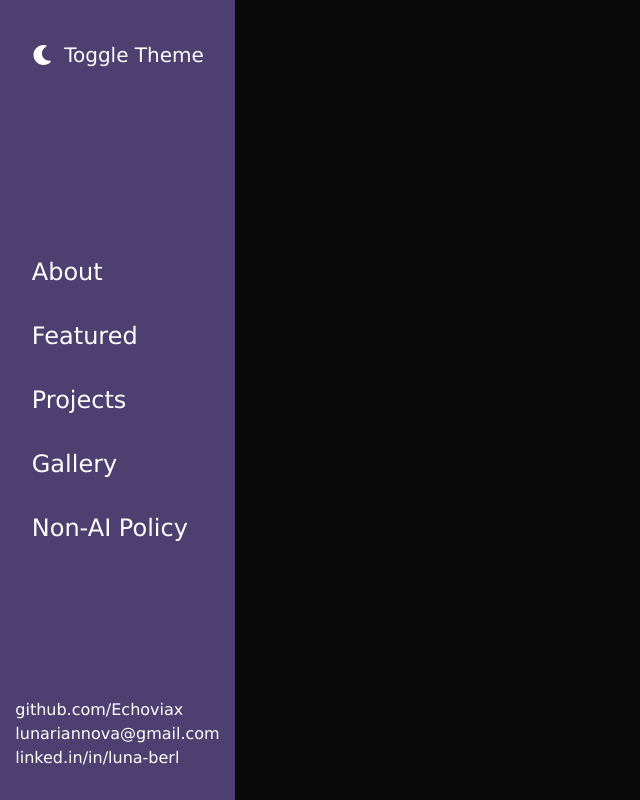
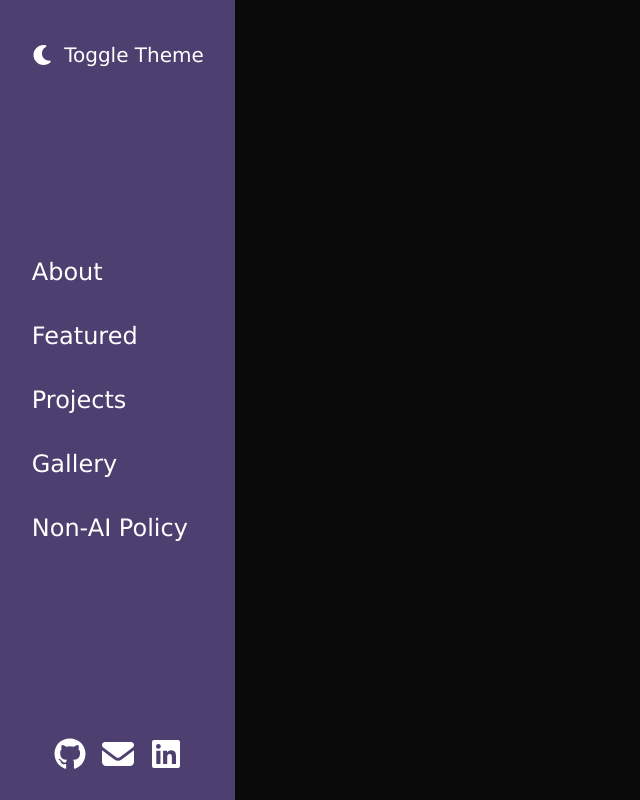
Before and after one commit to Echoviax/portfolio2, a Next.js app: page / in a window 1280 px wide. Shown: the whole page, without its empty margins (0-640 px from the left). Built offline with nearby package versions, Linux system fonts and the light colour scheme.

Commit message:
fotter links and compliance

```diff
--- a/app/components/Sidebar.tsx
+++ b/app/components/Sidebar.tsx
@@ -2,8 +2,10 @@
 
 import { FontAwesomeIcon } from "@fortawesome/react-fontawesome";
 import SidebarButton from "./SidebarButton";
-import { faMoon, faSun } from "@fortawesome/free-solid-svg-icons";
+import { faEnvelope, faMoon, faSun } from "@fortawesome/free-solid-svg-icons";
 import { useEffect, useState } from "react";
+import { faGithub, faLinkedin } from "@fortawesome/free-brands-svg-icons";
+import SidebarLink from "./SidebarLink";
 
 export default function Sidebar() {
     const [theme, setTheme] = useState("dark");
@@ -45,9 +47,21 @@ export default function Sidebar() {
                 <SidebarButton link={"ai"} text="Non-AI Policy" />
             </section>
             <section className="nav-footer">
-                <p>github.com/Echoviax</p>
-                <p>lunariannova@gmail.com</p>
-                <p>linked.in/in/luna-berl</p>
+                <SidebarLink
+                    link="https://github.com/Echoviax"
+                    icon={faGithub}
+                    alt="Github"
+                />
+                <SidebarLink
+                    link="mailto:lunariannova@gmail.com"
+                    icon={faEnvelope}
+                    alt="Email"
+                />
+                <SidebarLink
+                    link="https://linkedin.in/luna-berl"
+                    icon={faLinkedin}
+                    alt="LinkedIn"
+                />
             </section>
         </nav>
     );
--- /dev/null
+++ b/app/components/SidebarLink.tsx
@@ -0,0 +1,22 @@
+import { IconDefinition } from "@fortawesome/fontawesome-svg-core";
+import { FontAwesomeIcon } from "@fortawesome/react-fontawesome";
+
+export default function SidebarLink({link, icon, alt}: {link: string, icon: IconDefinition, alt: string}) {
+    const accessibleLabel = `${alt} (opens in a new tab)`;
+
+    return (
+        <a
+            href={link}
+            target="_blank"
+            rel="noopener noreferrer"
+            className="footer-btn"
+            aria-label={accessibleLabel}
+        >
+            <FontAwesomeIcon
+                icon={icon}
+                className="footer-btn"
+                aria-hidden={true}
+            />
+        </a>
+    );
+}
--- a/app/components/SkipLink.tsx
+++ b/app/components/SkipLink.tsx
@@ -5,8 +5,6 @@ export default function SkipLink() {
         <a
           href="#main"
           className="skip-link"
-          tabIndex={1}
-          aria-label="Skip to main content"
           onClick={(e) => {
             e.preventDefault();
             document.getElementById('main')?.focus();
--- a/app/styles/Sidebar.css
+++ b/app/styles/Sidebar.css
@@ -27,21 +27,23 @@
     padding: 12px 20px;
     font-size: 1.5rem;
     border-radius: 32px;
+    transition: background-color 0.25s;
 }
 
 .nav-button:hover, .theme-btn:hover {
     background-color: var(--hover-color);
-    transition: 0.25s;
 }
 
 .nav-button:focus-visible, .theme-btn:focus-visible {
-      background-color: var(--hover-color);
+    background-color: var(--hover-color);
 }
 
 .nav-footer {
     position: absolute;
     bottom: 0px;
     padding-bottom: 30px;
+    gap: 1rem;
+    display: flex;
 }
 
 .theme-btn-parent {
@@ -62,3 +64,14 @@
     justify-content: center;
     gap: 0.5rem;
 }
+
+.footer-btn {
+    width: 2rem;
+    height: 2rem;
+    cursor: pointer;
+    transition: transform 0.25s;
+}
+
+.footer-btn:hover, .footer-btn:focus-visible {
+    transform: scale(1.1);
+}
```
